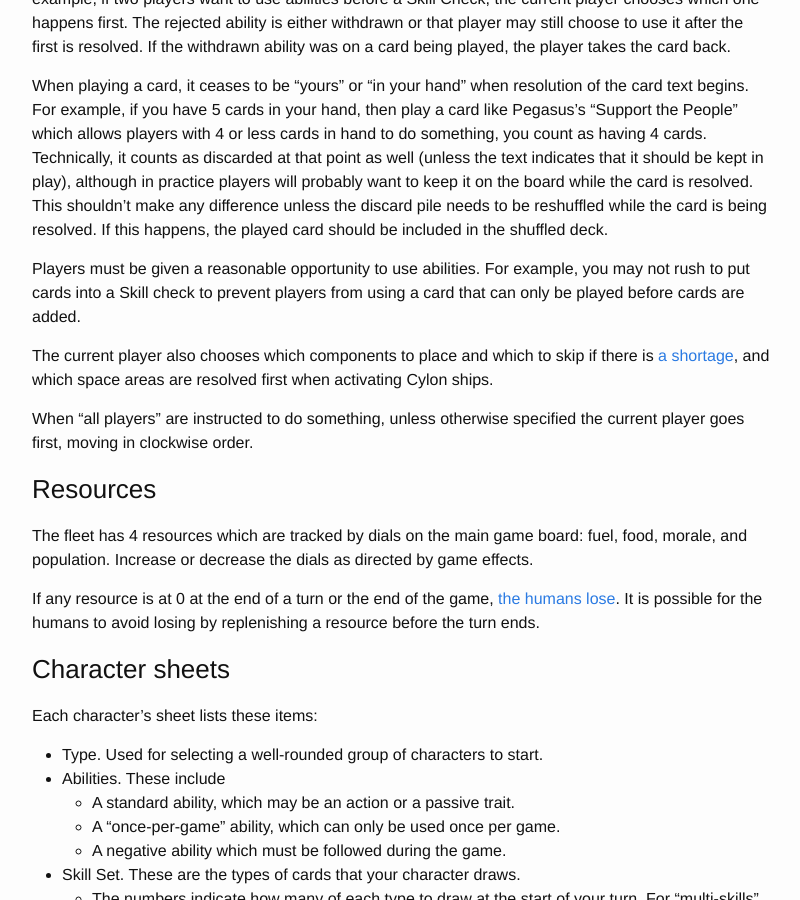
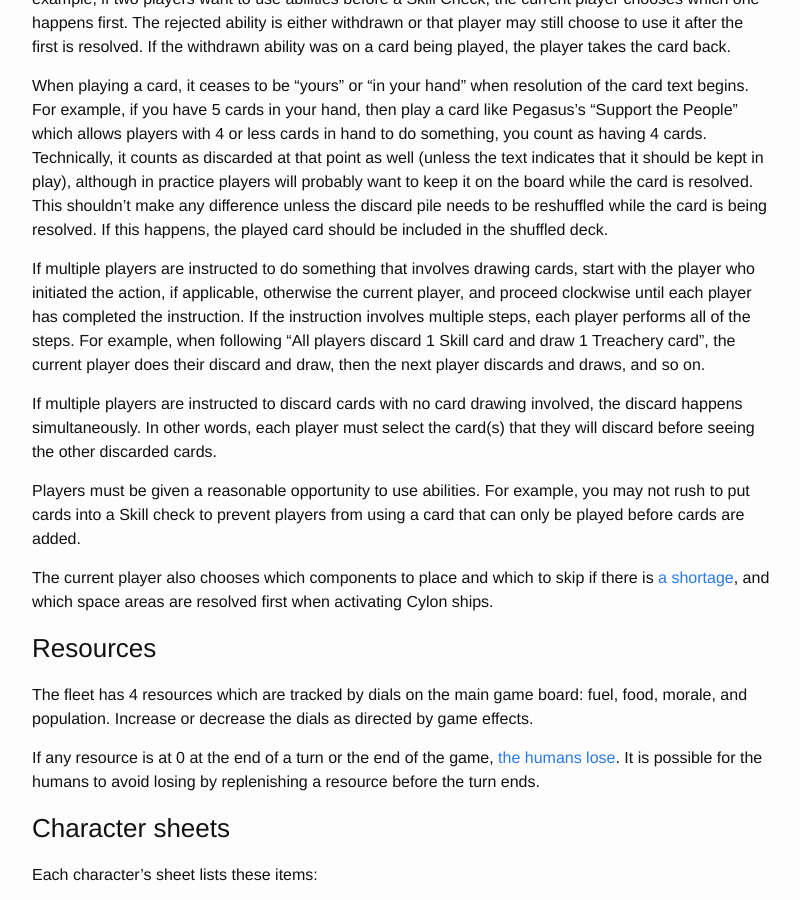
Before and after one commit to jbiatek/BSGRulebook, a Jekyll site: the page built from rulebook.md, in a window 1280 px wide and 900 px high, scrolled down 10556 px. Shown: the whole window, without its empty margins (238-1038 px from the left). Built offline with Jekyll 4.4.1, drawn with Linux system fonts in a browser that asks for light colours; some of the changed text lies outside the part shown.

Commit message:
Catching up with the latest rulings and changes

```diff
--- a/rulebook.md
+++ b/rulebook.md
@@ -1111,11 +1111,14 @@ Otherwise, in general when multiple players want to perform abilities in the sam
 
 When playing a card, it ceases to be "yours" or "in your hand" when resolution of the card text begins. For example, if you have 5 cards in your hand, then play a card like Pegasus's "Support the People" which allows players with 4 or less cards in hand to do something, you count as having 4 cards. <span class="daybreak">This also means that players are not sent to the Brig if they draw a Mutiny card as a result of playing a Mutiny card.</span> Technically, it counts as discarded at that point as well (unless the text indicates that it should be kept in play), although in practice players will probably want to keep it on the board while the card is resolved. This shouldn't make any difference unless the discard pile needs to be reshuffled while the card is being resolved. If this happens, the played card should be included in the shuffled deck.
 
+If multiple players are instructed to do something that involves drawing cards, start with the player who initiated the action, if applicable, otherwise the current player, and proceed clockwise until each player has completed the instruction. If the instruction involves multiple steps, each player performs all of the steps. For example, when following "All players discard 1 Skill card and draw 1 Treachery card", the current player does their discard and draw, then the next player discards and draws, and so on.
+
+If multiple players are instructed to discard cards with no card drawing involved, the discard happens simultaneously. In other words, each player must select the card(s) that they will discard before seeing the other discarded cards.
+
 Players must be given a reasonable opportunity to use abilities. For example, you may not rush to put cards into a Skill check to prevent players from using a card that can only be played before cards are added.
 
 The current player also chooses which components to place and which to skip if there is [a shortage](#component-limitations), and which space areas are resolved first when activating Cylon ships.
 
-When "all players" are instructed to do something, unless otherwise specified the current player goes first, moving in clockwise order.
 
 ### Resources
 
@@ -1215,9 +1218,9 @@ Allies are not reused, so if the deck is depleted no more Allies are placed.
 
 If a player chooses a character after an execution that corresponds with an Ally currently on the board, or if a location containing an Ally is damaged or destroyed, the Ally is removed from the game <span class="ioniannebula">(without revealing the Trauma token)</span> and a new non-duplicate Ally is drawn.
 
-<p class="ioniannebula" markdown="1">The Cylon player with the most Trauma tokens chooses one of *their own* tokens to place on the new Ally. If there is a tie for most tokens, the current player chooses which Cylon player places the token. If there are no Cylon players with tokens, draw a random token from the pool to place on the Ally. </p>
-
-<p class="allyseasons" markdown="1">After this occurs, the Cylon player with the most Trauma tokens may look at the entire Mood Pool and exchange one token from the Mood Pool with one of their own. If there is a tie for most tokens, the current player selects which tied player examines the pool. If there are no Cylon players with tokens, nothing happens.</p>
+<p class="ioniannebula" markdown="1">The Cylon player with the most Trauma tokens chooses one of *their own* tokens to place on the new Ally. If there is a tie for most tokens, break the tie based on which player is closest to taking a game turn (or, in other words, the first player starting from the current player and proceeding clockwise). If there are no Cylon players with tokens, draw a random token from the pool to place on the Ally. </p>
+
+<p class="allyseasons" markdown="1">After this occurs, the Cylon player with the most Trauma tokens may look at the entire Mood Pool and exchange one token from the Mood Pool with one of their own. If there is a tie for most tokens, break the tie based on which player is closest to taking a game turn (or, in other words, the first player starting from the current player and proceeding clockwise). If there are no Cylon players with tokens, nothing happens.</p>
 
 </div>
 
@@ -2032,7 +2035,9 @@ Unless otherwise indicated, whenever a pilot stops piloting, their viper is retu
 
 #### First steps
 
-If your character is executed, discard your entire hand of Skill Cards, as well as any Quorum cards <em>attached to your character</em> (these are cards like “Assign Vice President”, not the <em>hand</em> of Quorum cards)<span class="daybreak">, any Mutiny cards, and any miracle tokens</span>. <span class="exodusloyalty">If you were the current player when you were executed, skip your remaining move, action, and Crisis steps after the execution is finished.</span>
+If your character is executed, discard your entire hand of Skill Cards, as well as any Quorum cards <em>attached to your character</em> (these are cards like “Assign Vice President”, not the <em>hand</em> of Quorum cards)<span class="daybreak">, any Mutiny cards, and any miracle tokens</span>.
+
+<p class="exodusloyalty">If you were the current player when you were executed, skip your remaining move, action, and Crisis steps after the execution is finished. <span class="allies">If an Ally executed you, replace the Ally <a href="#ally-replaced-with-player-or-location-damaged">as if it were in a location that got damaged</a> after your execution is finished.</span></p>
 
 After that, the execution proceeds differently based on whether you are actually a human or not.
 
@@ -2087,7 +2092,7 @@ You cannot use a new character's ability on the effect that executed the previou
 
 ### Character ability notes
 
-When Helo re-rolls a die that had "Strategic Planning" applied to it, the re-roll also receives +2 to the result. Players may also choose to apply "Strategic Planning" to the re-roll if it wasn't used originally.
+When Helo uses "ECO Officer" to re-roll a die that had "Strategic Planning" applied to it, the re-roll also receives +2 to the result. Players may also choose to apply "Strategic Planning" to the re-roll if it wasn't used originally.
 
 Helo's "Moral Compass" allows him to choose which box is resolved on a "[Someone] Chooses" Crisis. He cannot, however, influence any choices that must be made *within* that box. For example, if the chosen box says that the President must either give up their title or go to the Brig, Helo does not have the power to influence the President's decision.
 
@@ -2116,6 +2121,8 @@ Athena's "For Love" ability cannot be used in the following cases:
 - A player with no Skill cards wants to move to another ship
 - A Super Crisis card is being resolved
 - A player is discarding to resolve a character ability, like Kat's "Hotshot", Hoshi's "Dutiful", and Anders's "Star Player".
+
+If Athena draws "Sabotage" while multiple players are discarding, she cannot use it on a Treachery card that is being simultaneously discarded. See the [Timing section](#timing) for more information about when a discard is "simultaneous".
 
 <p class="newcaprica" markdown="1">Athena's "Resolute" ability can activate either the human or Cylon action on a New Caprica location.</p>
 
```
